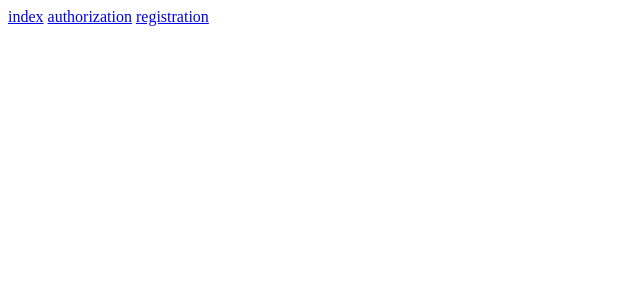
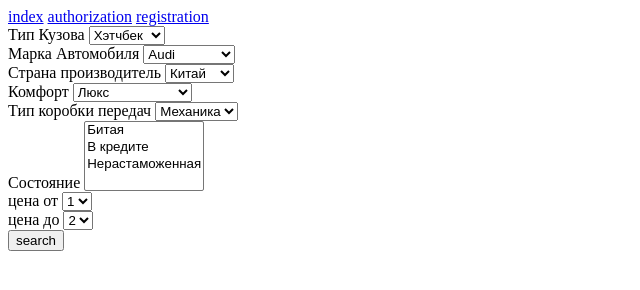
Before and after one commit to SSSergiy/homework, a plain HTML site: page other/search.html in a window 1280 px wide. Shown: the whole page, without its empty margins (0-640 px from the left). Drawn offline with Linux system fonts and the light colour scheme.

Commit message:
tryeliua forma

```diff
--- a/other/search.html
+++ b/other/search.html
@@ -12,5 +12,76 @@
 		<a href="authorization.html" class="link">authorization</a>
 		<a href="registration.html" class="link">registration</a>
 	</div>
+	<form action="https://tests.fomenko.top/echo/index.php" method="post">
+		<div>
+			<label for="115">Тип Кузова</label>
+			<select name="body__type" id="115">
+				<option>Хэтчбек</option>
+				<option>Лифтбек</option>
+				<option>Лимузин</option>
+			</select>
+		</div>
+		<div>
+			<label for="114">Марка Автомобиля</label>
+			<select name=" car model" id="114">
+				<option>Audi</option>
+				<option>Acura</option>
+				<option>Alfa Romeo</option>
+			</select>
+		</div>
+		<div>
+			<label for="113">Страна производитель</label>
+			<select name="producing__country" id="113">
+				<option>Китай</option>
+				<option>США</option>
+				<option>Япония</option>
+			</select>
+		</div>
+		<div>
+			<label for="666">Комфорт</label>
+			<select name="comfort" id="666">
+				<option>Люкс</option>
+				<option>Кожаный салон</option>
+			</select>
+		</div>
+		<div>
+			<label for="777">Тип коробки передач</label>
+			<select name="gearbox__type" id="777">
+				<option>Механика</option>
+				<option>Автомат</option>
+			</select>
+		</div>
+		<div>
+			<label for="888">Состояние</label>
+			<select name="condition" id="888" multiple>
+				<option>Битая</option>
+				<option>В кредите</option>
+				<option>Нерастаможенная</option>
+			</select>
+		</div>
+		<div>
+			<label for="000">цена от</label>
+			<select name="max prais" id="000">
+				<option>1</option>
+				<option>2</option>
+				<option>3</option>
+				<option>4</option>
+				<option>5</option>
+				<option>6</option>
+			</select>
+		</div>
+		<div>
+			<label for="999">цена до</label>
+			<select name="min prais" id="999">
+				<option>2</option>
+				<option>3</option>
+				<option>4</option>
+				<option>5</option>
+				<option>6</option>
+				<option>6</option>
+			</select>
+		</div>
+		<button type="submit">search</button>
+	</form>
 </body>
 </html>
```
